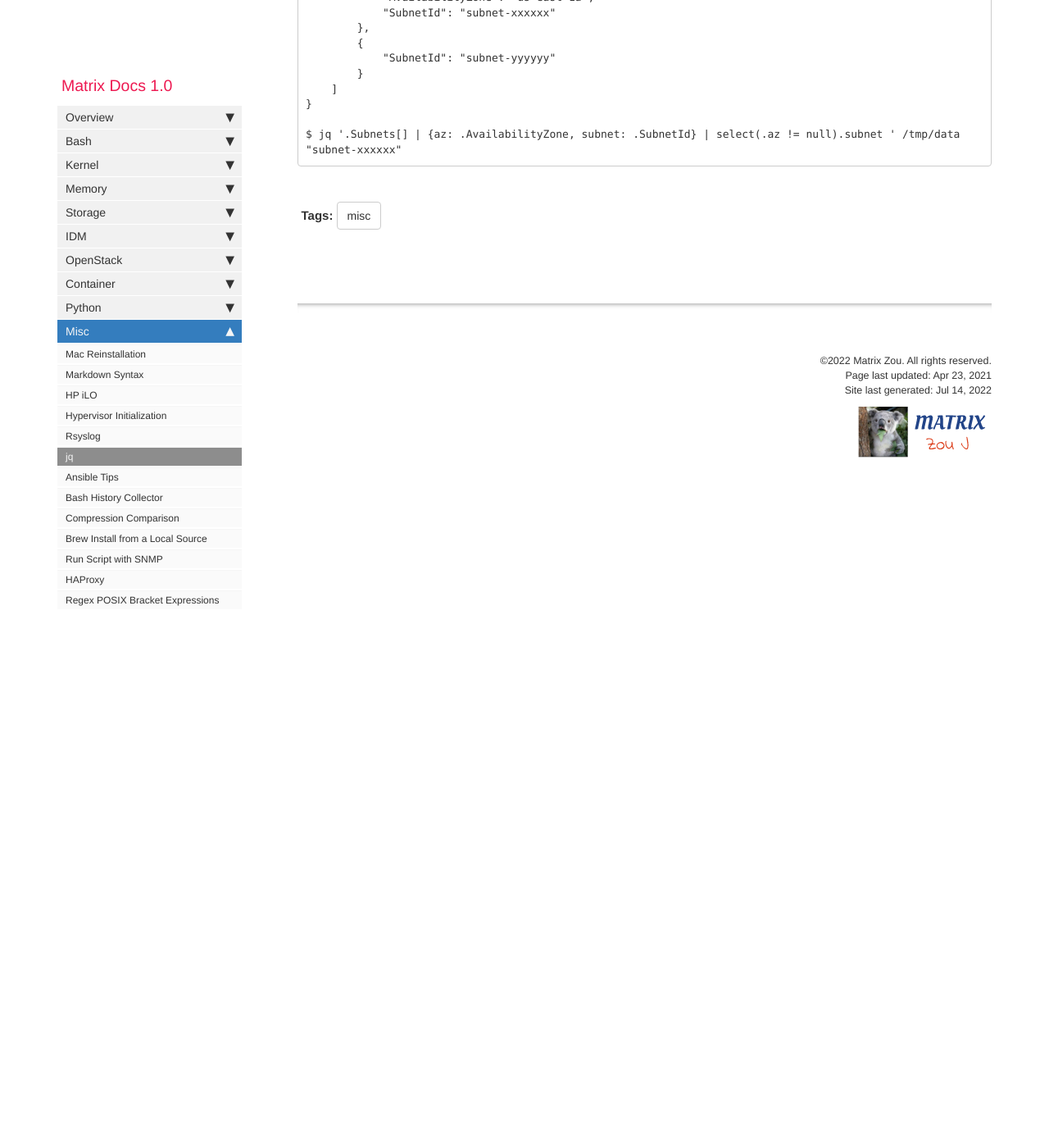
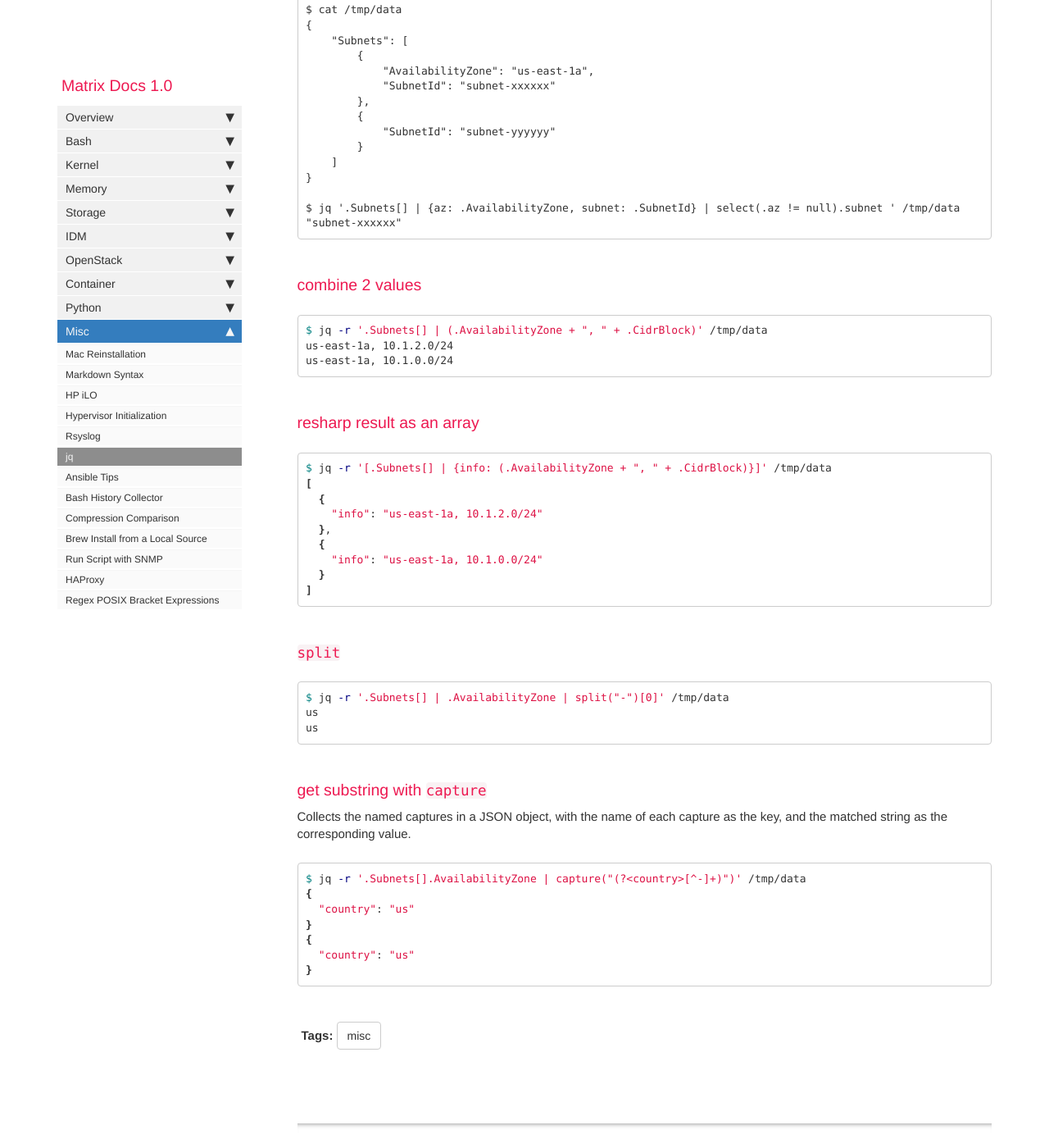
Before and after one commit to matrixzj/documentations, a Jekyll site: the page built from pages/misc/misc_jq.md, in a window 1280 px wide and 1400 px high, scrolled down 5870 px. Shown: the whole window at 82% size. Built offline with Jekyll 4.4.1, drawn with Linux system fonts in a browser that asks for light colours; comment, search, counter and statistics services are not loaded; some of the changed text lies outside the part shown.

Commit message:
There are        2 files have been modified at 2022-07-14 23:50:15 . 	-rw-r--r--  1 jzou  staff  5819 Jul  8 00:41 _data/sidebars/mydoc_sidebar.yml 	-rw-r--r--  1 jzou  staff  7175 Jul 14 23:49 pages/misc/misc_jq.md There are        2 files have been added at 2022-07-14 23:50:15. 	-rw-r--r--  1 jzou  staff  1424 Jul  8 00:41 pages/container/docker_cli.md 	-rw-r--r--  1 jzou  staff  2050 Jul 11 23:33 pages/container/k8s_yaml.md No files have been deleted. No file type has been changed.

````diff
--- a/_data/sidebars/mydoc_sidebar.yml
+++ b/_data/sidebars/mydoc_sidebar.yml
@@ -182,6 +182,10 @@ entries:
       url: /container_identify_process_inside_container.html
       output: web, pdf
 
+    - title: Docker CLI Memo
+      url: /docker_cli_memo.html
+      output: web, pdf
+
   - title: Python
     output: web, pdf
     folderitems:
--- a/pages/misc/misc_jq.md
+++ b/pages/misc/misc_jq.md
@@ -2,7 +2,7 @@
 title: jq
 tags: [misc]
 keywords: json, jq
-last_updated: Apr 23, 2021
+last_updated: Jul 14, 2022
 summary: "parse json with jq"
 sidebar: mydoc_sidebar
 permalink: misc_jq.html
@@ -283,4 +283,46 @@ $ jq '.Subnets[] | {az: .AvailabilityZone, subnet: .SubnetId} | select(.az != nu
 "subnet-xxxxxx"
 ```
 
+### combine 2 values
+```bash
+$ jq -r '.Subnets[] | (.AvailabilityZone + ", " + .CidrBlock)' /tmp/data
+us-east-1a, 10.1.2.0/24
+us-east-1a, 10.1.0.0/24
+```
+
+### resharp result as an array
+```bash
+$ jq -r '[.Subnets[] | {info: (.AvailabilityZone + ", " + .CidrBlock)}]' /tmp/data
+[
+  {
+    "info": "us-east-1a, 10.1.2.0/24"
+  },
+  {
+    "info": "us-east-1a, 10.1.0.0/24"
+  }
+]
+```
+
+### `split`
+```bash
+$ jq -r '.Subnets[] | .AvailabilityZone | split("-")[0]' /tmp/data
+us
+us
+```
+
+### get substring with `capture`
+Collects the named captures in a JSON object, with the name of each capture as the key, and the matched string as the corresponding value.
+```bash
+$ jq -r '.Subnets[].AvailabilityZone | capture("(?<country>[^-]+)")' /tmp/data
+{
+  "country": "us"
+}
+{
+  "country": "us"
+}
+```
+
+
+
+
 {% include links.html %}
````
Also changed, not shown: pages/container/docker_cli.md (added, +60 -0 lines), pages/container/k8s_yaml.md (added, +111 -0 lines).
